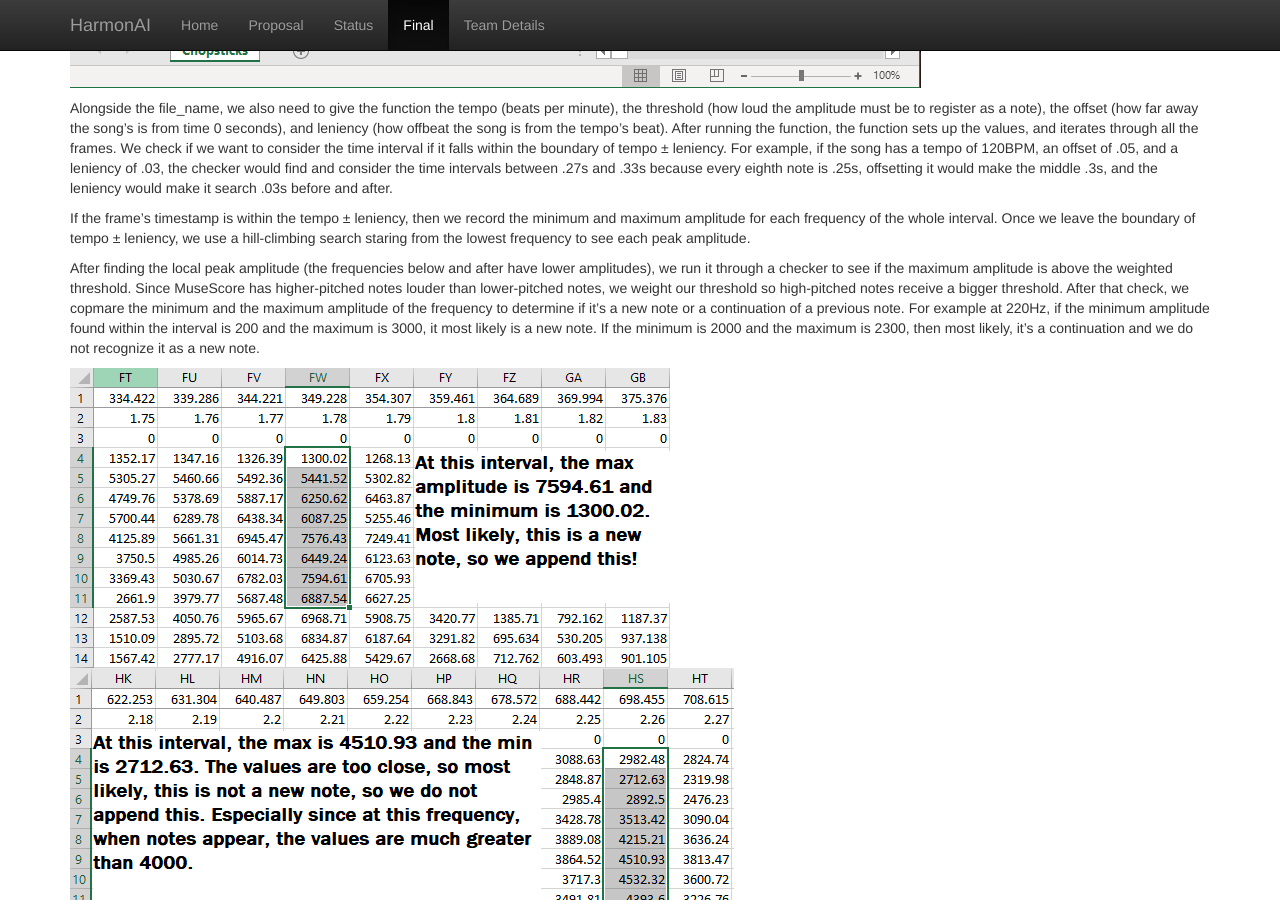
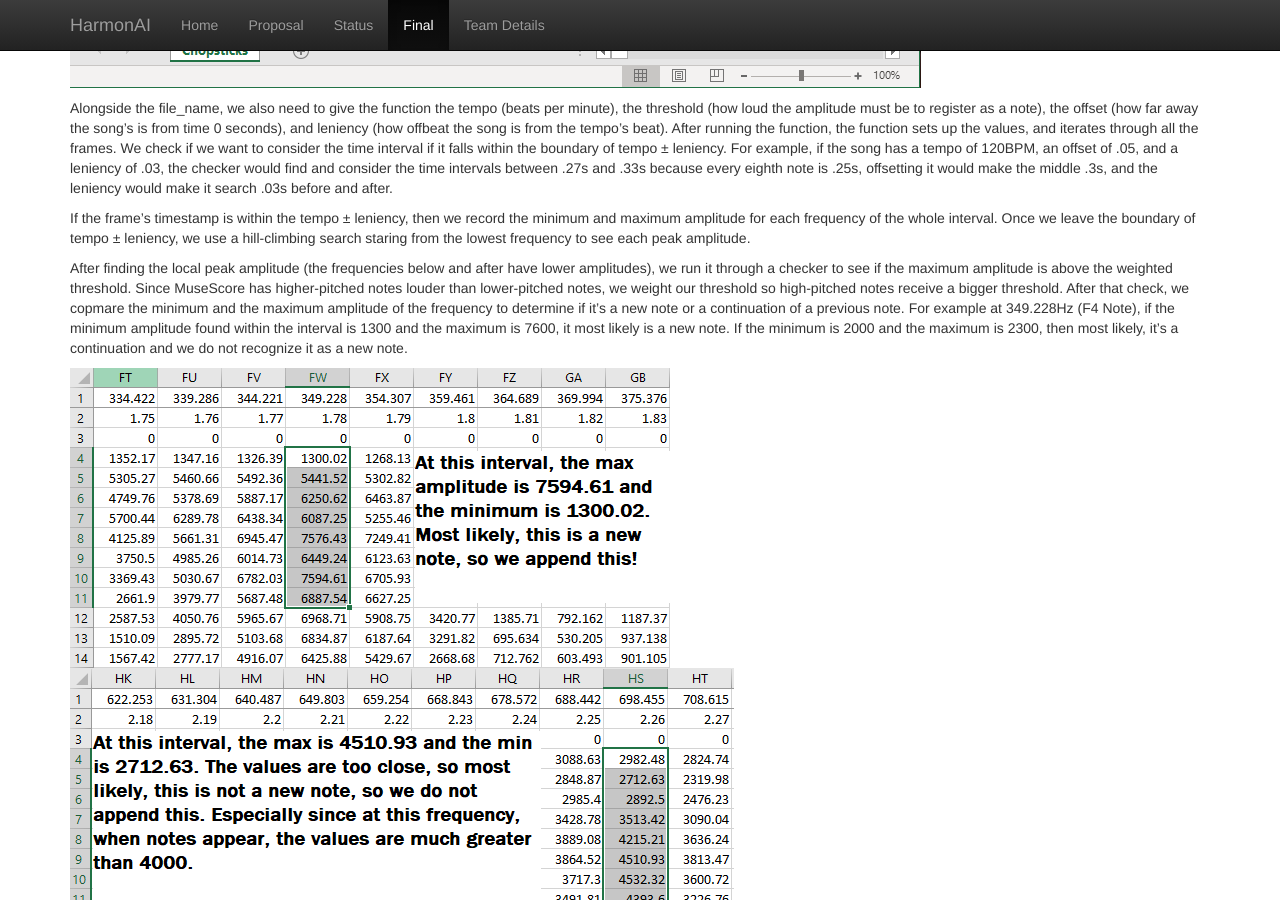
Before and after one commit to AlecJacksonE/HarmonAI, a Jekyll site: the page built from docs/final.md, in a window 1280 px wide and 900 px high, scrolled down 2380 px. Built offline with Jekyll 4.4.1, drawn with Linux system fonts in a browser that asks for light colours; our own code applies the rules of GitHub Pages for plain Markdown files.

Commit message:
Modified values to make it easier to understand

```diff
--- a/docs/final.md
+++ b/docs/final.md
@@ -21,7 +21,7 @@ Alongside the file_name, we also need to give the function the tempo (beats per
 
 If the frame's timestamp is within the tempo ± leniency, then we record the minimum and maximum amplitude for each frequency of the whole interval. Once we leave the boundary of tempo ± leniency, we use a hill-climbing search staring from the lowest frequency to see each peak amplitude.
 
-After finding the local peak amplitude (the frequencies below and after have lower amplitudes), we run it through a checker to see if the maximum amplitude is above the weighted threshold. Since MuseScore has higher-pitched notes louder than lower-pitched notes, we weight our threshold so high-pitched notes receive a bigger threshold. After that check, we copmare the minimum and the maximum amplitude of the frequency to determine if it's a new note or a continuation of a previous note. For example at 220Hz, if the minimum amplitude found within the interval is 200 and the maximum is 3000, it most likely is a new note. If the minimum is 2000 and the maximum is 2300, then most likely, it's a continuation and we do not recognize it as a new note.
+After finding the local peak amplitude (the frequencies below and after have lower amplitudes), we run it through a checker to see if the maximum amplitude is above the weighted threshold. Since MuseScore has higher-pitched notes louder than lower-pitched notes, we weight our threshold so high-pitched notes receive a bigger threshold. After that check, we copmare the minimum and the maximum amplitude of the frequency to determine if it's a new note or a continuation of a previous note. For example at 349.228Hz (F4 Note), if the minimum amplitude found within the interval is 1300 and the maximum is 7600, it most likely is a new note. If the minimum is 2000 and the maximum is 2300, then most likely, it's a continuation and we do not recognize it as a new note.
 
 ![](images/Pass.PNG)
 ![](images/Fail.PNG)
```
